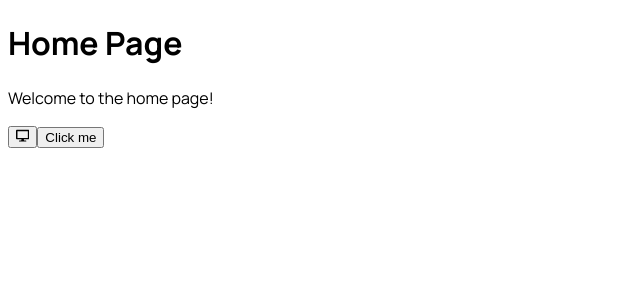
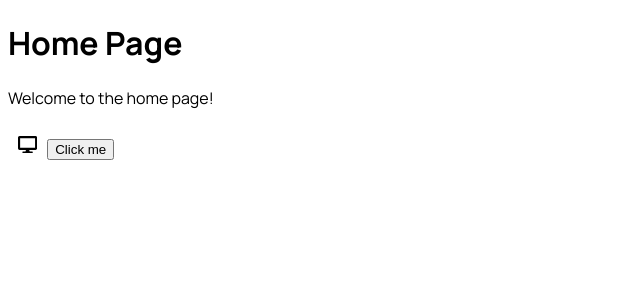
Before and after one commit to NoeOnDev/ChatGemini-AI-Mobile-Expo, a React (Vite) app: page / in a window 1280 px wide. Shown: the top 300 px of the page, without its empty margins (0-640 px from the left). Built offline with nearby package versions, Linux system fonts and the light colour scheme.

Commit message:
feat: Mejorar componente ThemeToggle
El componente ThemeToggle ha sido actualizado para utilizar la biblioteca react-icons y mostrar diferentes iconos según el tema seleccionado. Esto mejora la representación visual del botón de cambio de tema y mejora la experiencia del usuario.

```diff
--- a/src/components/atoms/ThemeToggle.tsx
+++ b/src/components/atoms/ThemeToggle.tsx
@@ -1,21 +1,67 @@
-import React, { useContext } from "react";
+import React, { useContext, useState } from "react";
 import { ThemeContext } from "../../contexts/ThemeContext";
 import { FaDesktop } from "react-icons/fa";
-import { BsMoonStars, BsSun } from "react-icons/bs";
+import { BsSun } from "react-icons/bs";
+import { LuMoonStar } from "react-icons/lu";
+import styles from "../../styles/ThemeToggle.module.css";
 
 const ThemeToggle: React.FC = () => {
-  const { theme, toggleTheme } = useContext(ThemeContext);
+  const { theme, setTheme } = useContext(ThemeContext);
+  const [showMenu, setShowMenu] = useState(false);
+
+  const handleMenuClick = (newTheme: string) => {
+    setTheme(newTheme);
+    setShowMenu(false);
+  };
+
+  const handleButtonClick = () => {
+    setShowMenu(!showMenu);
+  };
 
   return (
-    <button type="button" onClick={toggleTheme}>
+    <div className={styles.container}>
+      <button
+        type="button"
+        onClick={handleButtonClick}
+        className={styles.toggleButton}
+      >
         {theme === "light" ? (
           <BsSun />
         ) : theme === "dark" ? (
-        <BsMoonStars />
+          <LuMoonStar />
         ) : (
           <FaDesktop />
         )}
       </button>
+      {showMenu && (
+        <div className={styles.menu}>
+          <div
+            onClick={() => handleMenuClick("light")}
+            className={`${styles.menuItem} ${
+              theme === "light" ? styles.selected : ""
+            }`}
+          >
+            <BsSun className={styles.icon} /> Light
+          </div>
+          <div
+            onClick={() => handleMenuClick("dark")}
+            className={`${styles.menuItem} ${
+              theme === "dark" ? styles.selected : ""
+            }`}
+          >
+            <LuMoonStar className={styles.icon} /> Dark
+          </div>
+          <div
+            onClick={() => handleMenuClick("system")}
+            className={`${styles.menuItem} ${
+              theme === "system" ? styles.selected : ""
+            }`}
+          >
+            <FaDesktop className={styles.icon} /> System
+          </div>
+        </div>
+      )}
+    </div>
   );
 };
 
--- a/src/contexts/ThemeContext.tsx
+++ b/src/contexts/ThemeContext.tsx
@@ -4,6 +4,7 @@ import { ThemeContextProps } from "../interfaces/ThemeContextInterfaces";
 export const ThemeContext = createContext<ThemeContextProps>({
   theme: "system",
   toggleTheme: () => {},
+  setTheme: () => {},
 });
 
 export const ThemeProvider: React.FC<{ children: ReactNode }> = ({
@@ -44,7 +45,7 @@ export const ThemeProvider: React.FC<{ children: ReactNode }> = ({
   };
 
   return (
-    <ThemeContext.Provider value={{ theme, toggleTheme }}>
+    <ThemeContext.Provider value={{ theme, toggleTheme, setTheme }}>
       {children}
     </ThemeContext.Provider>
   );
--- a/src/interfaces/ThemeContextInterfaces.ts
+++ b/src/interfaces/ThemeContextInterfaces.ts
@@ -1,4 +1,5 @@
 export interface ThemeContextProps {
     theme: string;
     toggleTheme: () => void;
+    setTheme: (theme: string) => void;
 }
--- /dev/null
+++ b/src/styles/ThemeToggle.module.css
@@ -0,0 +1,54 @@
+@import './Variables.css';
+
+.container {
+    position: relative;
+    display: inline-block;
+    font-size: 0.9rem;
+}
+
+.toggleButton {
+    background-color: var(--background-color);
+    color: var(--text-color);
+    font-size: 1.2rem;
+    font-weight: 900;
+    border: none;
+    border-radius: 50%;
+    padding: 10px;
+    cursor: pointer;
+    display: flex;
+    align-items: center;
+    justify-content: center;
+    transition: background-color 0.3s, color 0.3s;
+}
+
+.menu {
+    position: absolute;
+    top: 100%;
+    left: 0;
+    background-color: var(--background-color);
+    border-radius: 5px;
+    box-shadow: 0 8px 16px rgba(0, 0, 0, 0.2);
+    z-index: 1;
+}
+
+.menuItem {
+    display: flex;
+    align-items: center;
+    padding: 10px;
+    cursor: pointer;
+    transition: background-color 0.3s;
+}
+
+.menuItem:hover {
+    background-color: var(--hover-background-color);
+}
+
+.icon {
+    margin-right: 8px;
+    font-size: 1.2rem;
+}
+
+.selected {
+    background-color: var(--selected-background-color);
+    color: var(--selected-text-color);
+}
--- a/src/styles/Variables.css
+++ b/src/styles/Variables.css
@@ -3,10 +3,16 @@
 :root {
     --background-color: #ffffff;
     --text-color: #000000;
+    --hover-background-color: #f0f0f0;
+    --selected-background-color: #e0e0e0;
+    --selected-text-color: #000000;
     --font-family: 'Manrope', sans-serif;
 }
 
 [data-theme="dark"] {
     --background-color: #242424;
     --text-color: #ffffff;
+    --hover-background-color: #3a3a3a;
+    --selected-background-color: #3a3a3a;
+    --selected-text-color: #ffffff;
 }
```
Lines whose indentation alone changed are shown as unchanged.
